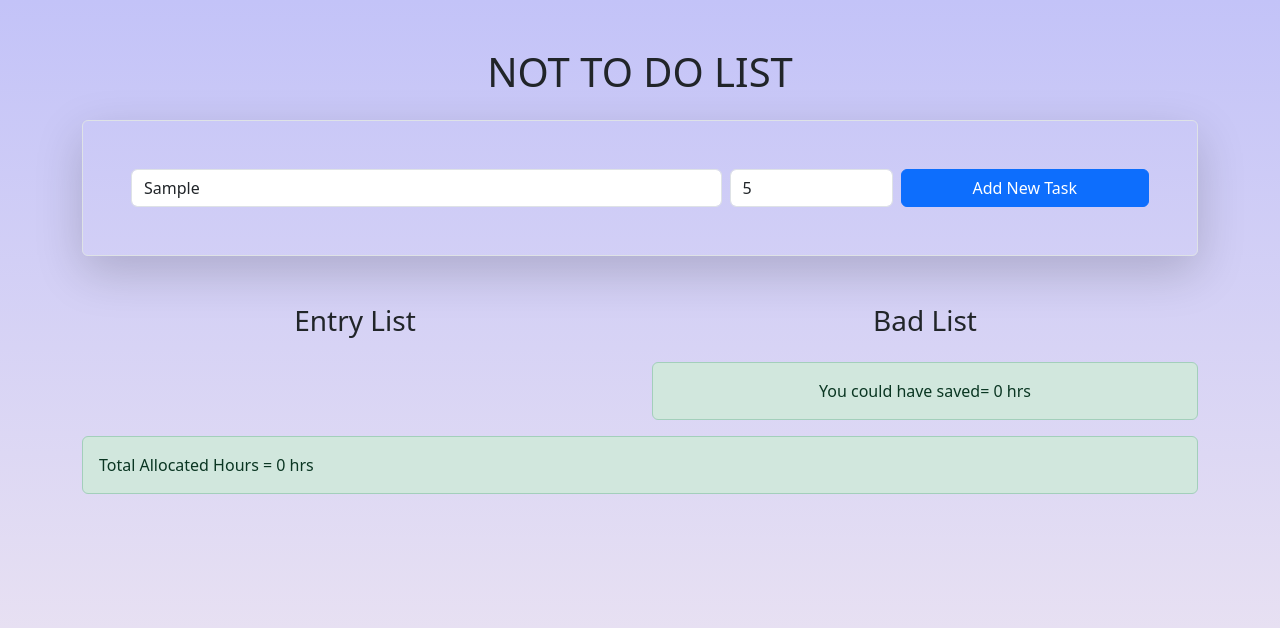
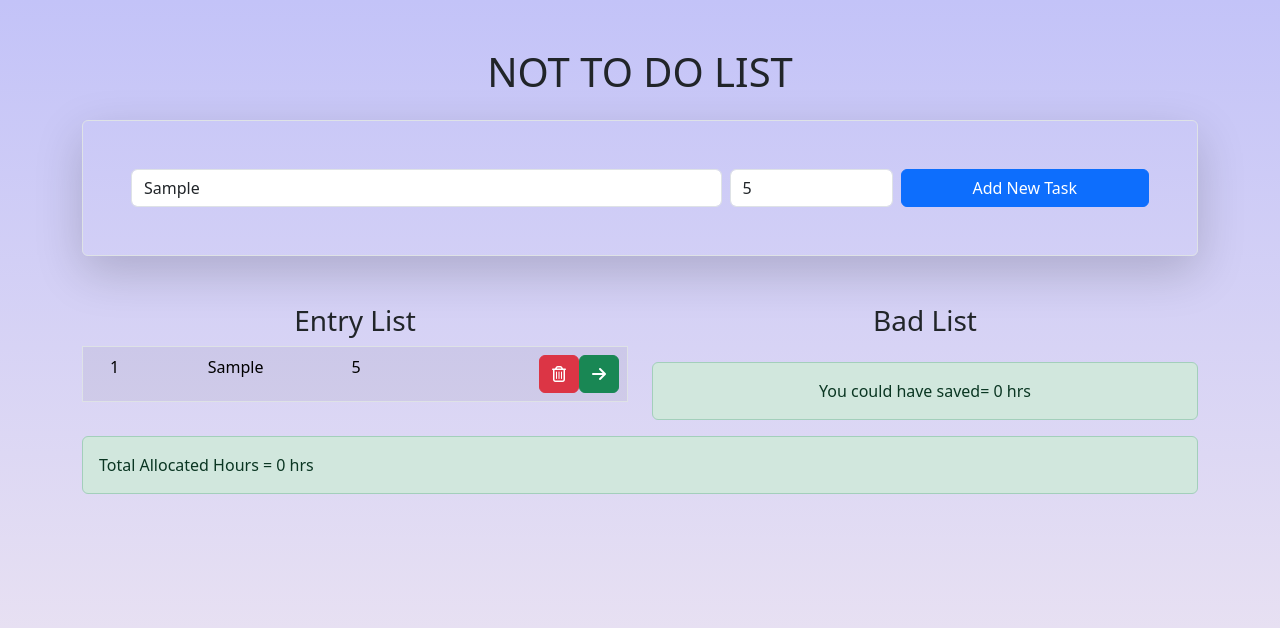
Before and after one commit to Letsstaythisway/NTDL-React, a React (Vite) app: page / in a window 1280 px wide. Both pictures are taken after typing "Sample", "5" into the empty fields and a click on the button "Add New Task". Shown: the top 628 px of the page. Built offline with nearby package versions, Linux system fonts and the light colour scheme.

Commit message:
finished bad list and goodlist table

```diff
--- a/src/App.jsx
+++ b/src/App.jsx
@@ -13,7 +13,6 @@ function App() {
     };
     setTaskList([...taskList, obj]);
   };
-  console.log(taskList);
 
   const randomIdGenerator = (length = 6) => {
     const str =
@@ -41,7 +40,7 @@ function App() {
 
           {/* <!-- Tables --> */}
 
-          <Table />
+          <Table taskList={taskList} />
 
           <div className="alert alert-success">
             Total Allocated Hours = <span id="ttlHrs">0</span> hrs
--- a/src/components/Table.jsx
+++ b/src/components/Table.jsx
@@ -1,22 +1,81 @@
 import React from "react";
 
-export const Table = () => {
+export const Table = ({ taskList }) => {
+  const entryList = taskList.filter((item) => item.type === "entry");
+
+  const badList = taskList.filter((item) => item.type === "bad");
   return (
-    <div class="row mt-5">
-      <div class="col-md text-center">
+    <div className="row mt-5">
+      <div className="col-md text-center">
         {/* <!-- Entry List --> */}
         <h3>Entry List</h3>
-        <table class="table table-striped table-hover border">
-          <tbody id="entryList"></tbody>
+        <table className="table table-striped table-hover border">
+          <tbody id="entryList">
+            {entryList.map((item, i) => {
+              return (
+                <tr key={item.id}>
+                  <td>{i + 1}</td>
+                  <td>{item.task}</td>
+                  <td>{item.hr}</td>
+                  <td className="text-end">
+                    <button
+                      onclick="handleOnDelete('${
+                                  item.id
+                                }')"
+                      className="btn btn-danger"
+                    >
+                      <i className="fa-regular fa-trash-can"></i>
+                    </button>
+                    <button
+                      onclick="switchTask('${
+                                  item.id
+                                }', 'bad')"
+                      className="btn btn-success"
+                    >
+                      <i className="fa-solid fa-arrow-right"></i>
+                    </button>
+                  </td>
+                </tr>
+              );
+            })}
+          </tbody>
         </table>
       </div>
-      <div class="col-md text-center">
+      <div className="col-md text-center">
         {/* <!-- Bad List --> */}
         <h3>Bad List</h3>
-        <table class="table table-striped table-hover border">
-          <tbody id="badList"></tbody>
+        <table className="table table-striped table-hover border">
+          <tbody id="badList">
+            {badList.map((item, i) => {
+              return (
+                <tr key={item.id}>
+                  <td>{i + 1}</td>
+                  <td>{item.task}</td>
+                  <td>{item.hr}hr</td>
+                  <td class="text-end">
+                    <button
+                      onclick="switchTask('${
+                                        item.id
+                                      }', 'entry')"
+                      class="btn btn-warning"
+                    >
+                      <i class="fa-solid fa-arrow-left"></i>
+                    </button>
+                    <button
+                      onclick="handleOnDelete('${
+                                         item.id
+                                       }')"
+                      class="btn btn-danger"
+                    >
+                      <i class="fa-regular fa-trash-can"></i>
+                    </button>
+                  </td>
+                </tr>
+              );
+            })}
+          </tbody>
         </table>
-        <div class="alert alert-success">
+        <div className="alert alert-success">
           You could have saved= <span id="savedHrsElm">0</span> hrs
         </div>
       </div>
```
